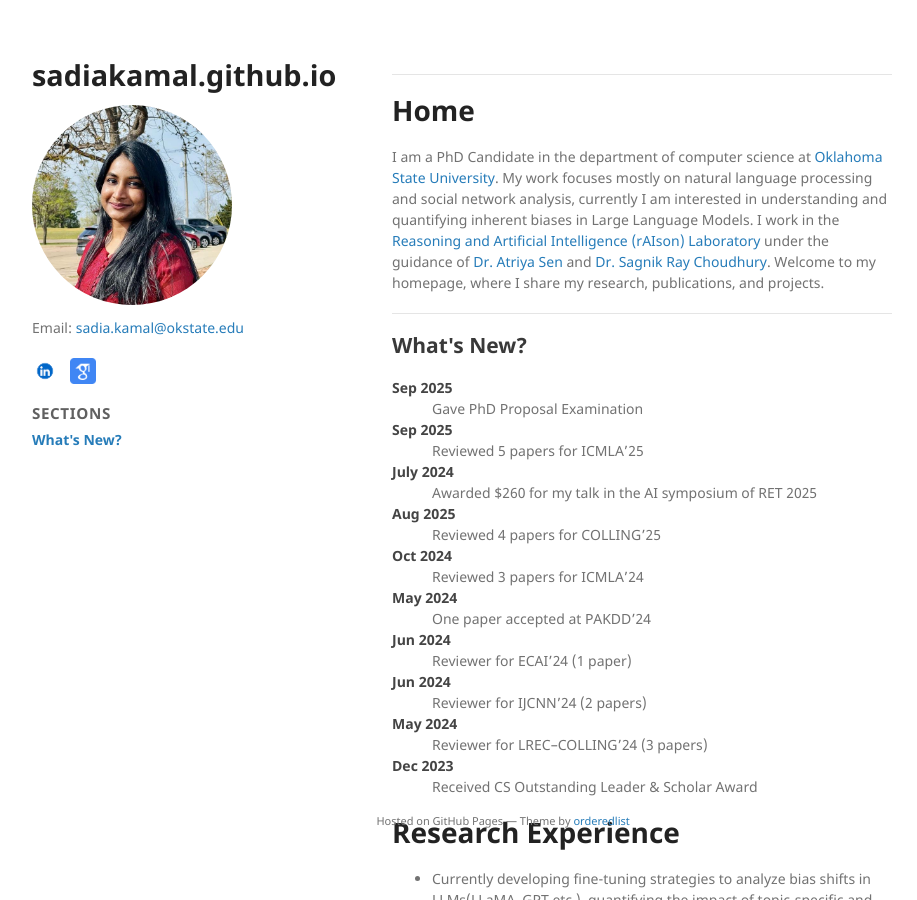
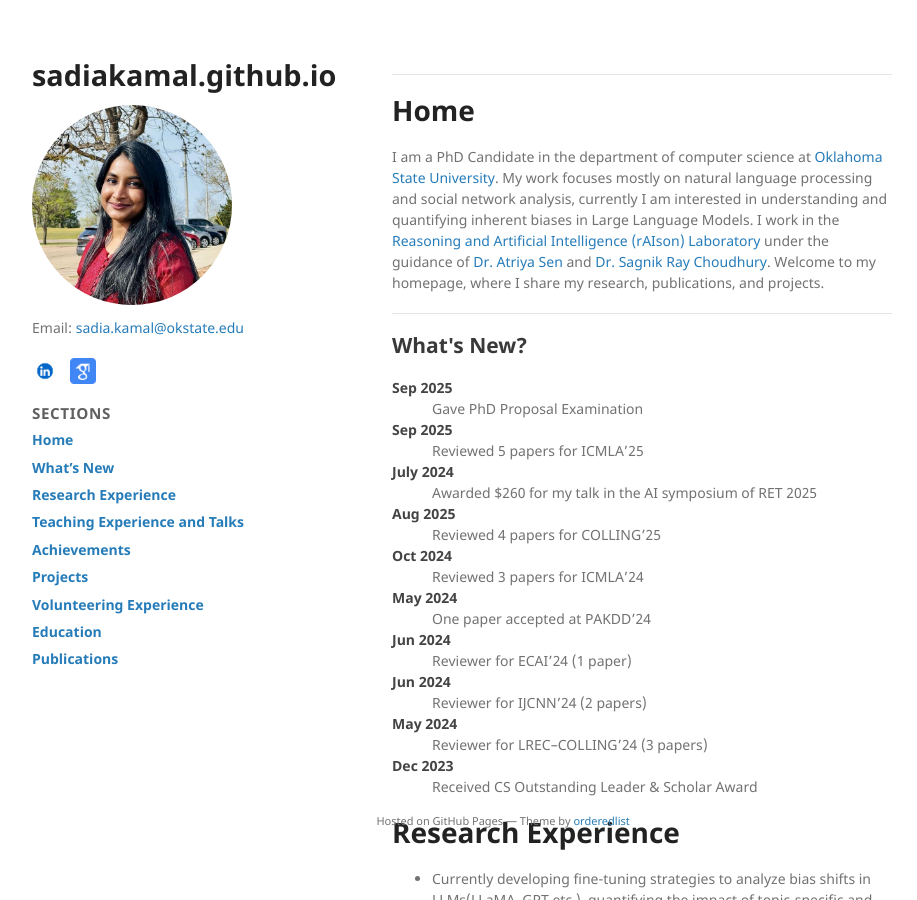
Before and after one commit to sadiakamal/sadiakamal.github.io, a Jekyll site: the page built from index.md, in a window 1280 px wide and 900 px high. Shown: the whole window, without its empty margins (178-1095 px from the left). Built offline with Jekyll 4.4.1, drawn with Linux system fonts in a browser that asks for light colours; the repository's description, which GitHub fills in, is left out; part of the change alters nothing that is shown.

Commit message:
Update default.html

```diff
--- a/_layouts/default.html
+++ b/_layouts/default.html
@@ -43,11 +43,21 @@
 
         <!-- SECTIONS (Left nav) -->
         {% assign here = page.url | relative_url %}
-        {% if here == "/" %}
-          <!-- On the homepage: build the sections list from headings in index.md -->
+        {% if here == "/" or here == "/index.html" %}
+          <!-- On HOME: fixed order, anchors to sections in index.md -->
           <nav class="side-nav" aria-label="Sections">
             <h2>Sections</h2>
-            <ul id="sections-list"></ul>
+            <ul>
+              <li><a href="{{ "/" | relative_url }}">Home</a></li>
+              <li><a href="#whats-new">What’s New</a></li>
+              <li><a href="#research-experience">Research Experience</a></li>
+              <li><a href="#teaching-experience-and-talks">Teaching Experience and Talks</a></li>
+              <li><a href="#achievements">Achievements</a></li>
+              <li><a href="#projects">Projects</a></li>
+              <li><a href="#volunteering-experience">Volunteering Experience</a></li>
+              <li><a href="#education">Education</a></li>
+              <li><a href="#publications">Publications</a></li>
+            </ul>
           </nav>
         {% else %}
           <!-- On other pages: show site pages -->
@@ -66,7 +76,6 @@
               <li><a href="{{ edu_url }}"
                      {% if here == edu_url or here == edu_url | append: "/" %}aria-current="page" class="is-active"{% endif %}>Education</a></li>
 
-              <!-- Optional: auto-include pages with nav: true -->
               {% for p in site.pages %}
                 {% if p.nav and p.title %}
                   {% assign p_url = p.url | relative_url %}
@@ -123,32 +132,39 @@
       </main>
     </div>
 
-    <!-- ===== Small script: build left Sections (home only) from headings ===== -->
-    {% if here == "/" %}
+    <!-- Toggle for one-liner "What's New?" (show more/less) -->
     <script>
       (function () {
-        const content = document.getElementById('content-root');
-        const list = document.getElementById('sections-list');
-        if (!content || !list) return;
+        const wrap = document.querySelector('#whats-new');
+        if (!wrap) return;
 
-        // Use top-level sections only (h2 on the homepage)
-        const headings = content.querySelectorAll('h2');
-        const slugify = s => s.toLowerCase()
-          .replace(/[^a-z0-9\s-]/g, '')
-          .trim()
-          .replace(/\s+/g, '-');
+        const items = Array.from(wrap.querySelectorAll('p'));
+        if (items.length <= 10) return;
 
-        headings.forEach(h => {
-          if (!h.id) h.id = slugify(h.textContent);
-          const li = document.createElement('li');
-          const a = document.createElement('a');
-          a.href = `#${h.id}`;
-          a.textContent = h.textContent;
-          li.appendChild(a);
-          list.appendChild(li);
+        // Hide beyond 10 by default
+        items.forEach((p, i) => { if (i >= 10) p.classList.add('hidden'); });
+
+        // Button
+        const btn = document.createElement('button');
+        btn.className = 'whatsnew-toggle';
+        btn.type = 'button';
+        btn.setAttribute('aria-expanded', 'false');
+        btn.textContent = 'Show more';
+        wrap.insertAdjacentElement('afterend', btn);
+
+        btn.addEventListener('click', () => {
+          const expanded = btn.getAttribute('aria-expanded') === 'true';
+          if (expanded) {
+            items.forEach((p, i) => { if (i >= 10) p.classList.add('hidden'); });
+            btn.setAttribute('aria-expanded', 'false');
+            btn.textContent = 'Show more';
+          } else {
+            items.forEach(p => p.classList.remove('hidden'));
+            btn.setAttribute('aria-expanded', 'true');
+            btn.textContent = 'Show less';
+          }
         });
       })();
     </script>
-    {% endif %}
   </body>
 </html>
```
